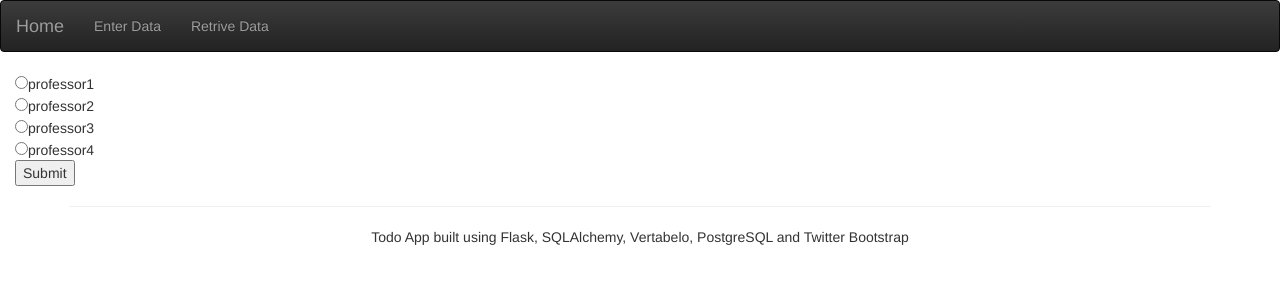
After one commit to reed-college/lemur, a Flask app: page /form in a window 1280 px wide. The commit adds this page. Shown: the top 300 px of the page. Run offline with Flask 2, Linux system fonts and the light colour scheme; some libraries are stand-ins or nearby versions.

Commit message:
update readme,layout; change the coding style of orm to Ross's style in http-demo.

```diff
--- a/myapp/main.py
+++ b/myapp/main.py
@@ -1,6 +1,11 @@
 from flask import Flask
 
 app = Flask(__name__)
+# For now we're manually turning on `debug`; we like this for a few
+# reasons. Chief among them: much better logging; "hot reloading," in which
+# changes to our code will show up without having to stop and restart the
+# server.
+app.debug = True
 app.config['SQLALCHEMY_DATABASE_URI'] = 'postgresql://zzy:mypassword@localhost/lemur'
 app.secret_key = 'A0Zr98j/3yX R~XHH!jmN]LWX/,?RT'
 
--- /dev/null
+++ b/myapp/templates/form.html
@@ -0,0 +1,11 @@
+{% extends "layout.html" %}
+{% block content %}
+<!doctype html>
+<form action="/yousaid" method="post">
+    <input type="radio" name="bev" value="professor1">professor1<br>
+    <input type="radio" name="bev" value="professor2">professor2<br>
+    <input type="radio" name="bev" value="professor3">professor3<br>
+    <input type="radio" name="bev" value="professor4">professor4<br>
+    <input type="submit" value="Submit">
+</form>
+{% endblock %}
--- a/myapp/templates/layout.html
+++ b/myapp/templates/layout.html
@@ -18,13 +18,79 @@
     </script>
     <style type="text/css">
 
+        #rounded {
+            border: 2px solid #7087a1;
+            padding: 10px 20px;
+            background: #d8dcee;
+            border-radius: 10px;
+            max-width: 350px;
+        }
+
+         #category-table {
+            max-width: 300px;
+             border: 0px;
+         }
+
+         #category-table tbody tr > td.success {
+             background-color: #8cbfee !important;
+        }
+
+        #todo-table {
+            max-width: 1000px;
+        }
+        #todo-table tbody tr.success {
+            background-color: #8cbfee !important;
+        }
+
+        form {
+            display: inline-block;
+        }
+
     </style>
 </head>
 
 <body>
+<nav class="navbar navbar-inverse">
+    <div class="container-fluid">
+        <!-- Brand and toggle get grouped for better mobile display -->
+        <div class="navbar-header">
+            <button type="button" class="navbar-toggle collapsed" data-toggle="collapse"
+                    data-target="#bs-example-navbar-collapse-1">
+                <span class="sr-only">Toggle navigation</span>
+            </button>
+            <a class="navbar-brand" href="/">Home</a>
+        </div>
+
+        <!-- Collect the nav links, forms, and other content for toggling -->
+        <div class="collapse navbar-collapse" id="bs-example-navbar-collapse-1">
+            <ul class="nav navbar-nav">
+                <li {% if page == 'new-task' %} class="active" {% endif %}><a href="/new-task">Enter Data<span
+                        class="sr-only">(current)</span></a></li>
+                <li><a href="/new-category">Retrive Data</a></li>
+            </ul>
+        </div>
+        <!-- /.navbar-collapse -->
+    </div>
+    <!-- /.container-fluid -->
+</nav>
+
+<div class="container-fluid">
+    {% with messages = get_flashed_messages() %}
+        {% if messages %}
+            {% for message in messages %}
+                <div class="alert alert-danger" role="alert">{{ message }}</div>
+            {% endfor %}
+        {% endif %}
+    {% endwith %}
+    {% block content %}{% endblock %}
+</div>
 
 
 <footer id="footer">
+    <div class="container">
+        <hr>
+        <p class="text-center">Todo App built using Flask, SQLAlchemy, Vertabelo, PostgreSQL and Twitter Bootstrap</p>
+    </div>
 </footer>
 
 
--- a/myapp/views.py
+++ b/myapp/views.py
@@ -6,3 +6,87 @@ from main import app
 @app.route('/')
 def index():
     return '<h1>Hello World!</h1>'
+
+# Responses can be pretty minimal:
+@app.route('/minimal')
+def main():
+    return "We're up!"
+
+
+@app.route('/gifs/<gif>')
+def gif(gif):
+    return app.send_static_file('gifs/' + gif)
+
+
+# Another resource; this one can take a parameter. Notice that while our first
+# route responds with plain text (not even HTML), this route responds be
+# rendering a template.
+@app.route('/helloworld')
+@app.route('/helloworld/<name>')
+def hello(name=None):
+    return render_template("hello.html", name=name)
+
+
+# These next two routes demonstrate a "request" -- that is, the form in `form`
+# will make a POST to the URL in `yousaid`, which will then unpack the request
+# and respond by rendering a template.
+@app.route('/form')
+def form():
+    return render_template("form.html")
+
+
+# @app.route('/yousaid', methods=['POST'])
+# def yousaid():
+#     if 'bev' in request.form.keys():
+#         choice = request.form['bev']
+#     else:
+#         choice = None
+#     return render_template("bevchoice.html", bev=choice)
+
+
+# # Utility method for creating all the tables in the database
+# @app.route('/admin/bootstrap')
+# def bootstrap():
+#     schema.Base.metadata.create_all(db.engine)
+#     return "Bootsrapped!"
+
+
+# # This form allows us to add a new person to the database.
+# @app.route('/addperson')
+# def add_a_person():
+#     return render_template('new_person_form.html')
+
+
+# # Here is the actual method that receives our new person form.
+# @app.route('/newperson', methods=['POST'])
+# def add_person():
+#     session = db.get_session()
+#     new_person = schema.Person(
+#         first_name=request.form['fname'],
+#         last_name=request.form['lname']
+#     )
+#     session.add(new_person)
+#     session.commit()
+
+#     return 'Okay maaaade a person! {} {} has been saved'.format(
+#         new_person.first_name,
+#         new_person.last_name
+#     )
+
+
+# # This route allows us to list people from the database. With no params, we list
+# # everyone; with an id resource, we list on the person who matches that id.
+# @app.route('/listpeople')
+# @app.route('/listpeople/<id>')
+# def list_people(id=None):
+#     session = db.get_session()
+
+#     if id is None:
+#         people = session.query(schema.Person).all()
+#     else:
+#         people = session.query(schema.Person).filter(schema.Person.id == id)
+#     return render_template("person.tpl", people=people)
+
+
+# if __name__ == '__main__':
+#     app.run()
```
Also changed, not shown: Notes.md (+6 -6 lines), myapp/models.py (+74 -3 lines), README.md.
